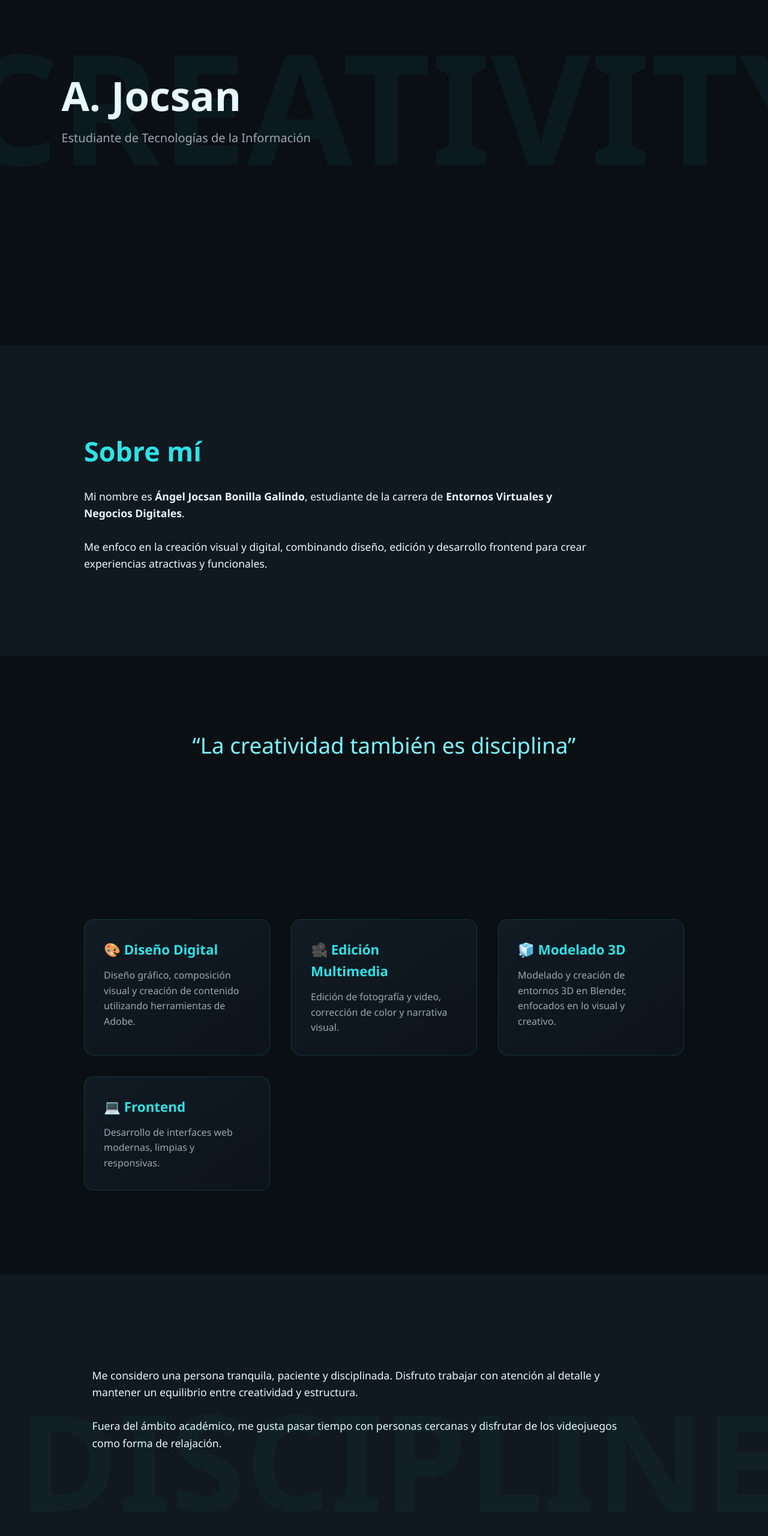
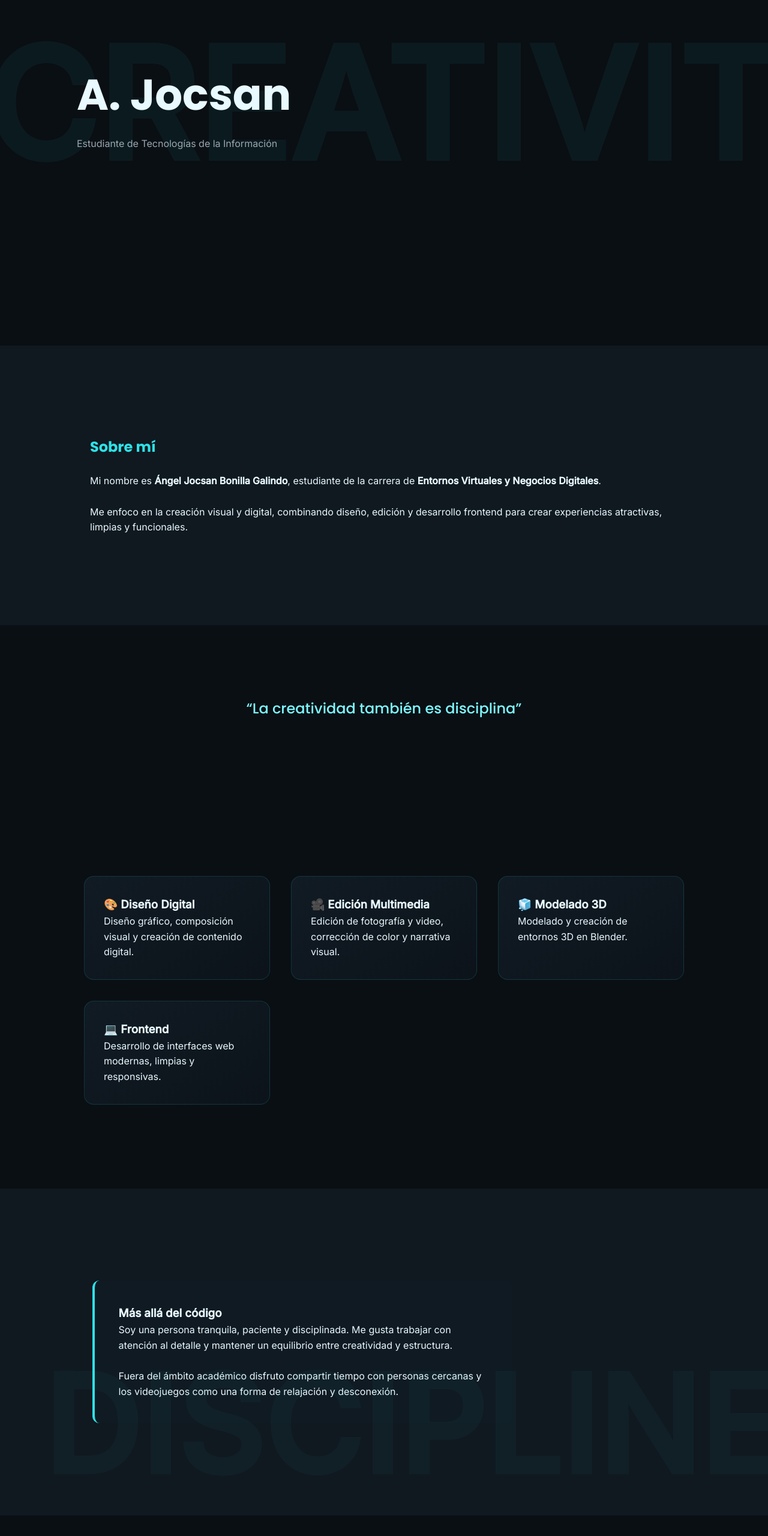
Before and after one commit to A-Jocsan/ajocsan.github.io, a plain HTML site: page index.html in a window 1280 px wide. Shown: the part 224-2784 px from the top of the page at 60% size. Drawn offline with Linux system fonts and the light colour scheme.

Commit message:
Modificacion
Se mejoró el diseño del fondo y letra

```diff
--- a/CSS/styles.css
+++ b/CSS/styles.css
@@ -11,22 +11,25 @@
     margin: 0;
     padding: 0;
     box-sizing: border-box;
-    font-family: 'Segoe UI', Arial, sans-serif;
+    font-family: 'Inter', sans-serif;
+}
+
+html {
+    scroll-behavior: smooth;
 }
 
 body {
-    background-color: var(--bg);
+    background: var(--bg);
     color: var(--white);
     line-height: 1.6;
 }
 
-/* ================= HERO ================= */
+/* HERO */
 .hero {
     min-height: 100vh;
     display: flex;
-    flex-direction: column;
-    justify-content: center;
-    padding: clamp(40px, 8vw, 120px);
+    align-items: center;
+    padding: clamp(60px, 10vw, 140px);
     position: relative;
     overflow: hidden;
 }
@@ -36,65 +39,73 @@ body {
     font-size: clamp(6rem, 20vw, 18rem);
     font-weight: 800;
     color: rgba(45, 226, 230, 0.05);
+    left: -5%;
     top: 50%;
-    left: -5%;
     transform: translateY(-50%);
-    white-space: nowrap;
-    pointer-events: none;
+    animation: bgFloat 12s ease-in-out infinite;
 }
 
-.hero h1 {
-    font-size: clamp(2.6rem, 6vw, 4.2rem);
-    z-index: 1;
+@keyframes bgFloat {
+    0%,100% { transform: translateY(-50%) translateX(0); }
+    50% { transform: translateY(-50%) translateX(40px); }
 }
 
-.hero p {
-    font-size: clamp(1rem, 2.5vw, 1.25rem);
-    color: var(--gray);
-    max-width: 600px;
-    z-index: 1;
+.hero-content h1 {
+    font-family: 'Poppins', sans-serif;
+    font-size: clamp(2.8rem, 6vw, 4.5rem);
+    opacity: 0;
+    transform: translateY(25px);
+    animation: heroIn 1s ease forwards;
 }
 
-/* ================= ABOUT ================= */
+.hero-content p {
+    color: var(--gray);
+    margin-top: 12px;
+    opacity: 0;
+    transform: translateY(20px);
+    animation: heroIn 1s ease forwards;
+    animation-delay: 0.3s;
+}
+
+@keyframes heroIn {
+    to { opacity: 1; transform: translateY(0); }
+}
+
+/* ABOUT */
 .about {
-    padding: clamp(80px, 12vw, 140px);
-    background-color: var(--bg-soft);
+    padding: clamp(90px, 12vw, 150px);
+    background: var(--bg-soft);
 }
 
 .about h2 {
-    font-size: clamp(2rem, 5vw, 2.8rem);
+    font-family: 'Poppins', sans-serif;
     color: var(--cian);
     margin-bottom: 25px;
 }
 
-.about p {
-    max-width: 850px;
-    font-size: clamp(1rem, 2.5vw, 1.1rem);
-}
-
-/* ================= QUOTE ================= */
+/* QUOTE */
 .quote {
     padding: clamp(70px, 10vw, 120px);
     text-align: center;
 }
 
 .quote h2 {
-    font-size: clamp(1.6rem, 4vw, 2.3rem);
+    font-family: 'Poppins', sans-serif;
     color: var(--cian-soft);
     font-weight: 300;
 }
 
-/* ================= SKILLS ================= */
+/* SKILLS */
 .skills {
     padding: clamp(80px, 12vw, 140px);
     display: grid;
     grid-template-columns: repeat(auto-fit, minmax(260px, 1fr));
-    gap: clamp(20px, 4vw, 35px);
+    gap: 35px;
 }
 
 .info-card {
     background: linear-gradient(145deg, #111b24, #0c131a);
-    padding: clamp(22px, 4vw, 32px);
+    padding: 32px;
     border-radius: 16px;
     border: 1px solid rgba(45, 226, 230, 0.15);
     opacity: 0;
@@ -104,80 +115,69 @@ body {
 .info-card.visible {
     opacity: 1;
     transform: translateY(0);
-    transition: opacity 0.8s ease, transform 0.8s ease;
-}
-
-.info-card h3 {
-    color: var(--cian);
-    margin-bottom: 12px;
-    font-size: clamp(1.2rem, 3vw, 1.4rem);
-}
-
-.info-card p {
-    color: var(--gray);
-    font-size: clamp(0.95rem, 2.4vw, 1rem);
+    transition: 0.8s ease;
 }
 
 .info-card:hover {
     transform: translateY(-10px);
-    box-shadow: 0 0 30px rgba(45, 226, 230, 0.25);
+    box-shadow: 0 0 30px rgba(45,226,230,0.25);
 }
 
-/* ================= PERSONAL ================= */
+/* PERSONAL PRO */
 .personal {
-    padding: clamp(90px, 12vw, 160px);
+    padding: clamp(100px, 12vw, 160px);
+    background: var(--bg-soft);
     position: relative;
-    background-color: var(--bg-soft);
-    overflow: hidden;
 }
 
 .personal-bg {
     position: absolute;
     font-size: clamp(5rem, 18vw, 14rem);
     font-weight: 800;
-    color: rgba(45, 226, 230, 0.04);
-    bottom: -40px;
+    color: rgba(45,226,230,0.04);
     right: -20px;
-    pointer-events: none;
+    bottom: -30px;
 }
 
-.personal p {
-    max-width: 900px;
-    font-size: clamp(1rem, 2.5vw, 1.1rem);
-    position: relative;
+.personal-card {
+    max-width: 700px;
+    background: rgba(17,27,36,0.8);
+    border-left: 4px solid var(--cian);
+    padding: 40px;
+    border-radius: 12px;
 }
 
-/* ================= FOOTER ================= */
+/* FOOTER */
 .footer {
-    padding: clamp(60px, 10vw, 100px) clamp(30px, 8vw, 80px) 40px;
+    padding: 90px 40px 40px;
     text-align: center;
 }
 
 .footer h3 {
+    font-family: 'Poppins', sans-serif;
     color: var(--cian);
-    margin-bottom: 25px;
-    font-size: clamp(1.6rem, 4vw, 2rem);
 }
 
 .socials {
     display: flex;
+    justify-content: center;
     flex-wrap: wrap;
-    justify-content: center;
     gap: 18px;
-    margin-bottom: 30px;
+    margin: 30px 0;
 }
 
 .socials a {
+    color: var(--white);
     text-decoration: none;
-    color: var(--white);
-    font-size: clamp(0.95rem, 2.5vw, 1rem);
-    border-bottom: 1px solid transparent;
+    display: flex;
+    align-items: center;
+    gap: 8px;
     transition: 0.3s;
 }
 
 .socials a:hover {
     color: var(--cian);
-    border-bottom: 1px solid var(--cian);
+    text-shadow: 0 0 10px rgba(45,226,230,0.6);
 }
 
 .copy {
@@ -185,7 +185,7 @@ body {
     color: var(--gray);
 }
 
-/* ================= REVEAL ================= */
+/* REVEAL */
 .reveal {
     opacity: 0;
     transform: translateY(30px);
@@ -196,15 +196,3 @@ body {
     transform: translateY(0);
     transition: 0.8s ease;
 }
-.socials a {
-    display: flex;
-    align-items: center;
-    gap: 8px;
-}
-
-.socials i {
-    font-size: 1.1rem;
-}
-.socials a:hover i {
-    color: var(--cian);
-}
--- a/JS/funciones.js
+++ b/JS/funciones.js
@@ -1,14 +1,12 @@
 const elements = document.querySelectorAll('.info-card, .reveal');
 
-const observer = new IntersectionObserver(
-    entries => {
-        entries.forEach(entry => {
-            if (entry.isIntersecting) {
-                entry.target.classList.add('visible');
-            }
-        });
-    },
-    { threshold: 0.25 }
-);
+const observer = new IntersectionObserver(entries => {
+    entries.forEach(entry => {
+        if (entry.isIntersecting) {
+            entry.target.classList.add('visible');
+            observer.unobserve(entry.target);
+        }
+    });
+}, { threshold: 0.25 });
 
 elements.forEach(el => observer.observe(el));
--- a/index.html
+++ b/index.html
@@ -4,17 +4,25 @@
     <meta charset="UTF-8">
     <title>Portfolio | A. Jocsan</title>
     <meta name="viewport" content="width=device-width, initial-scale=1.0">
-    <link rel="stylesheet" href="CSS/styles.css">
+
+    <!-- FUENTES -->
+    <link href="https://fonts.googleapis.com/css2?family=Inter:wght@300;400;500&family=Poppins:wght@500;600;700&display=swap" rel="stylesheet">
+
+    <!-- ICONOS -->
     <link rel="stylesheet" href="https://cdnjs.cloudflare.com/ajax/libs/font-awesome/6.5.1/css/all.min.css">
 
+    <link rel="stylesheet" href="CSS/styles.css">
 </head>
 <body>
 
 <!-- HERO -->
 <section class="hero">
     <span class="hero-bg">CREATIVITY</span>
+
+    <div class="hero-content">
         <h1>A. Jocsan</h1>
         <p>Estudiante de Tecnologías de la Información</p>
+    </div>
 </section>
 
 <!-- SOBRE MI -->
@@ -26,7 +34,7 @@
         <br><br>
         Me enfoco en la creación visual y digital, combinando
         diseño, edición y desarrollo frontend para crear
-        experiencias atractivas y funcionales.
+        experiencias atractivas, limpias y funcionales.
     </p>
 </section>
 
@@ -39,68 +47,61 @@
 <section class="skills">
     <div class="info-card">
         <h3>🎨 Diseño Digital</h3>
-        <p>
-            Diseño gráfico, composición visual y creación
-            de contenido utilizando herramientas de Adobe.
-        </p>
+        <p>Diseño gráfico, composición visual y creación de contenido digital.</p>
     </div>
 
     <div class="info-card">
         <h3>🎥 Edición Multimedia</h3>
-        <p>
-            Edición de fotografía y video, corrección de color
-            y narrativa visual.
-        </p>
+        <p>Edición de fotografía y video, corrección de color y narrativa visual.</p>
     </div>
 
     <div class="info-card">
         <h3>🧊 Modelado 3D</h3>
-        <p>
-            Modelado y creación de entornos 3D en Blender,
-            enfocados en lo visual y creativo.
-        </p>
+        <p>Modelado y creación de entornos 3D en Blender.</p>
     </div>
 
     <div class="info-card">
         <h3>💻 Frontend</h3>
+        <p>Desarrollo de interfaces web modernas, limpias y responsivas.</p>
+    </div>
+</section>
+
+<!-- BLOQUE PERSONAL PRO -->
+<section class="personal reveal">
+    <span class="personal-bg">DISCIPLINE</span>
+
+    <div class="personal-card">
+        <h3>Más allá del código</h3>
         <p>
-            Desarrollo de interfaces web modernas, limpias
-            y responsivas.
+            Soy una persona tranquila, paciente y disciplinada.
+            Me gusta trabajar con atención al detalle y mantener
+            un equilibrio entre creatividad y estructura.
+            <br><br>
+            Fuera del ámbito académico disfruto compartir tiempo
+            con personas cercanas y los videojuegos como una
+            forma de relajación y desconexión.
         </p>
     </div>
 </section>
 
-<!-- BLOQUE PERSONAL -->
-<section class="personal reveal">
-    <span class="personal-bg">DISCIPLINE</span>
-    <p>
-        Me considero una persona tranquila, paciente y disciplinada.
-        Disfruto trabajar con atención al detalle y mantener un
-        equilibrio entre creatividad y estructura.
-        <br><br>
-        Fuera del ámbito académico, me gusta pasar tiempo con
-        personas cercanas y disfrutar de los videojuegos
-        como forma de relajación.
-    </p>
-</section>
-
-<!-- REDES -->
+<!-- FOOTER -->
 <footer class="footer">
     <h3>Contacto</h3>
+
     <div class="socials">
-    <a href="https://github.com/A-Jocsan" target="_blank" rel="noopener">
+        <a href="https://github.com/A-Jocsan" target="_blank">
             <i class="fa-brands fa-github"></i> GitHub
         </a>
 
-    <a href="https://www.instagram.com/jocsan.sin.mas" target="_blank" rel="noopener">
+        <a href="https://www.instagram.com/jocsan.sin.mas" target="_blank">
             <i class="fa-brands fa-instagram"></i> Instagram
         </a>
 
-    <a href="https://www.tiktok.com/@jocsan.sin.mas" target="_blank" rel="noopener">
+        <a href="https://www.tiktok.com/@jocsan.sin.mas" target="_blank">
             <i class="fa-brands fa-tiktok"></i> TikTok
         </a>
 
-    <a href="https://wa.me/527761233982" target="_blank" rel="noopener">
+        <a href="https://wa.me/527761233982" target="_blank">
             <i class="fa-brands fa-whatsapp"></i> WhatsApp
         </a>
     </div>
```
Lines whose indentation alone changed are shown as unchanged.
